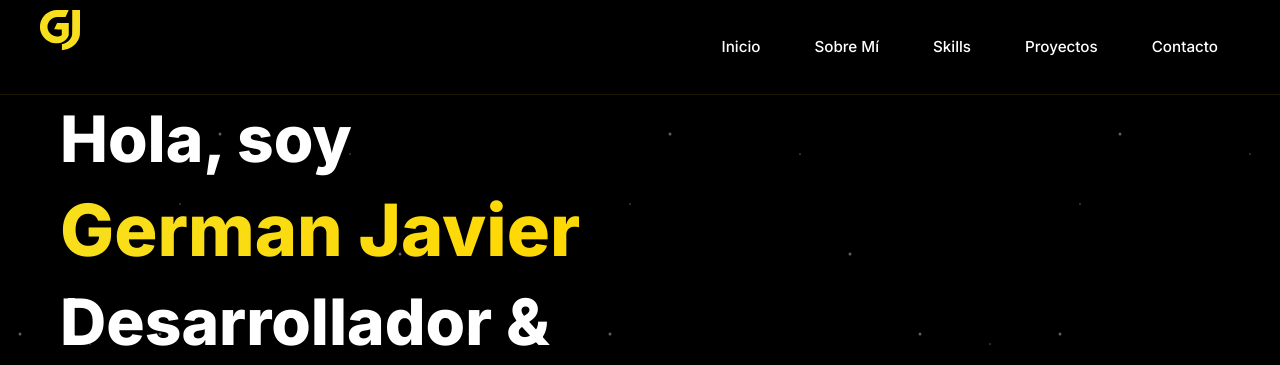
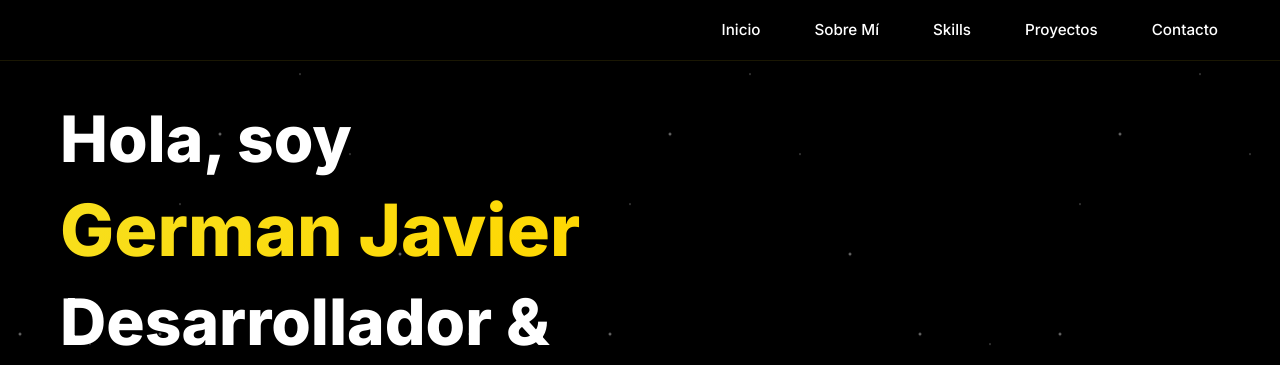
Before and after one commit to german-javier/Portafolio, a plain HTML site: page index.html in a window 1280 px wide. Shown: the top 365 px of the page. Drawn offline with Linux system fonts and the light colour scheme.

Commit message:
Update index.html

```diff
--- a/index.html
+++ b/index.html
@@ -4,6 +4,7 @@
     <meta charset="UTF-8">
     <meta name="viewport" content="width=device-width, initial-scale=1.0">
     <title>German Javier - Desarrollador & Diseñador Web</title>
+    <link rel="icon" type="image/svg+xml" href="images/germanjavier-isotipo.svg">
     <meta name="description" content="Portfolio profesional de German Javier, desarrollador y diseñador web especializado en experiencias digitales modernas">
     <link rel="preconnect" href="https://fonts.googleapis.com">
     <link rel="preconnect" href="https://fonts.gstatic.com" crossorigin>
@@ -18,11 +19,11 @@
     <header class="header">
         <nav class="nav container">
             <div class="nav-brand">
-                <a href="#home" class="brand-link">
+<!--                 <a href="#home" class="brand-link">
                     <span class="brand-logo glitch">
                         <img height="40" width="40" src="images/germanjavier-isotipo.svg" alt="Logo" class="logo-img">
                     </span>
-                </a>
+                </a> -->
             </div>
 
             <div class="nav-menu-container">
```
